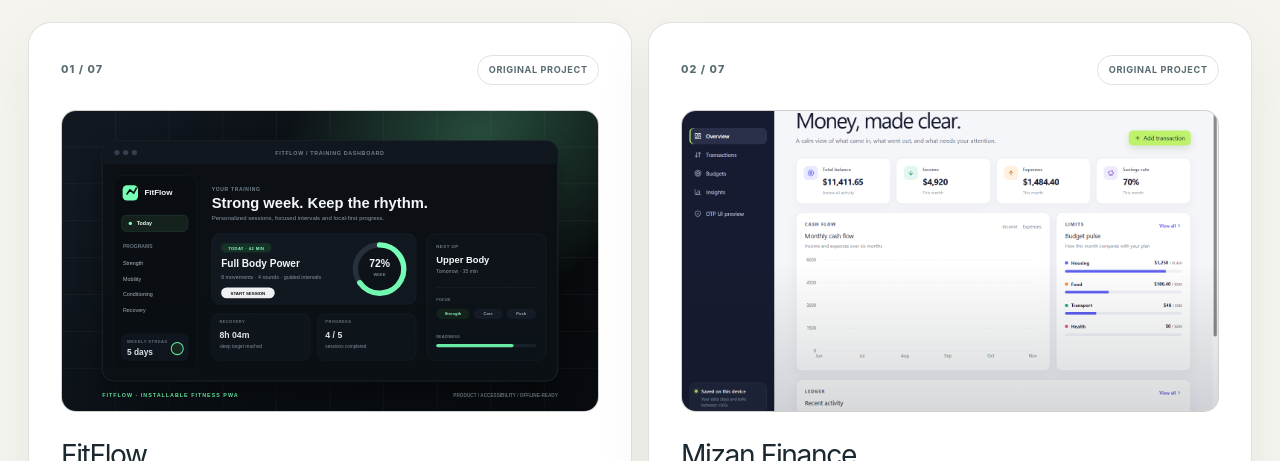
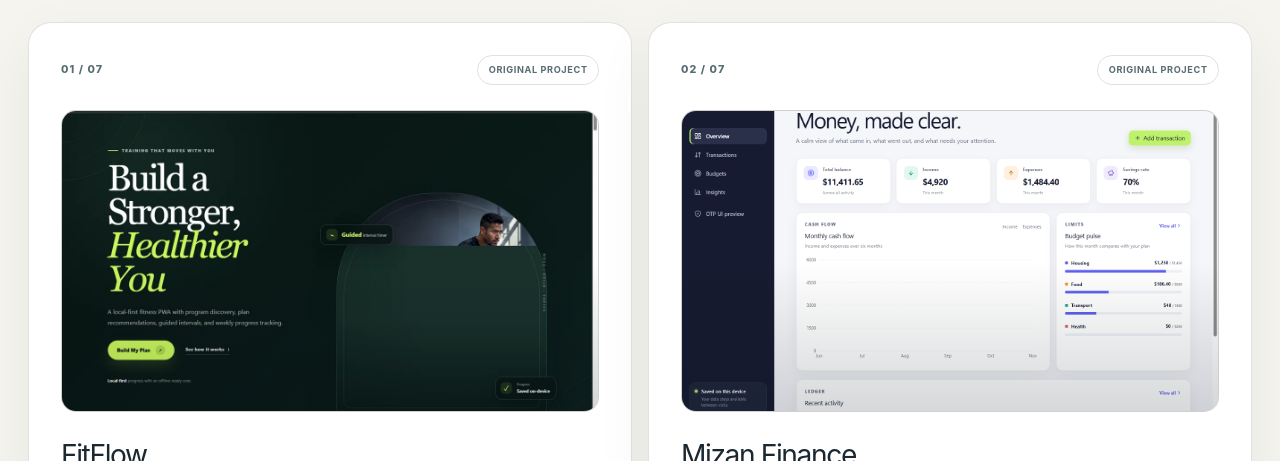
Before and after one commit to rahman-997/portfolio, a Next.js app: page / in a window 1280 px wide. Shown: the part 1574-2035 px from the top of the page. Built offline with nearby package versions, Linux system fonts and the light colour scheme.

Commit message:
feat(portfolio): present authentic optimized FitFlow production screenshot

```diff
--- a/app/experience/projects.ts
+++ b/app/experience/projects.ts
@@ -9,7 +9,7 @@ export const PUBLIC_PROJECTS: readonly PortfolioProject[] = [
 {
     id:"fitflow-gym", name:"FitFlow", group:"product", original:true,
     stack:["Next.js","React","TypeScript","PWA"],
-    cover:"/projects/fitflow-cover.svg",
+    cover:"/projects/fitflow-real-interface.webp",
     source:"https://github.com/rahman-997/fitflow-gym",
     demo:"https://fitflow-gym.onrender.com",study:"/work/fitflow/",
     text:{
```
